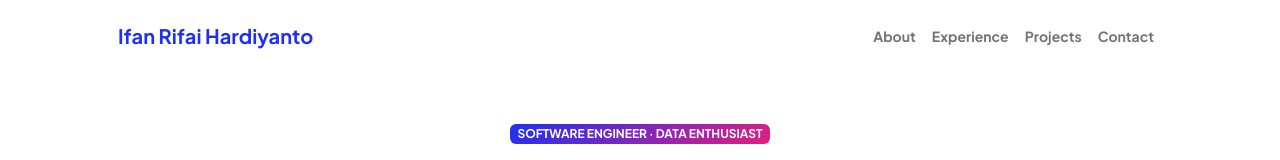
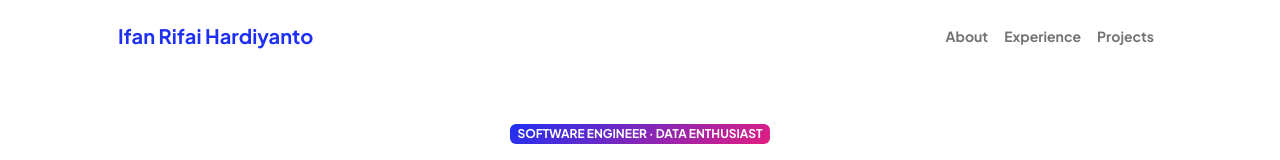
Before and after one commit to ifanrifaihardiyanto/personal, a plain HTML site: page index.html in a window 1280 px wide. Shown: the top 160 px of the page. Drawn offline with nearby package versions, Linux system fonts and the light colour scheme.

Commit message:
Unactivated contact menu

```diff
--- a/index.html
+++ b/index.html
@@ -37,7 +37,7 @@
                         <li class="nav-item"><a class="nav-link" href="#about">About</a></li>
                         <li class="nav-item"><a class="nav-link" href="#experience">Experience</a></li>
                         <li class="nav-item"><a class="nav-link" href="#projects">Projects</a></li>
-                        <li class="nav-item"><a class="nav-link" href="contact.html">Contact</a></li>
+                        <!-- <li class="nav-item"><a class="nav-link" href="contact.html">Contact</a></li> -->
                     </ul>
                 </div>
             </div>
```
